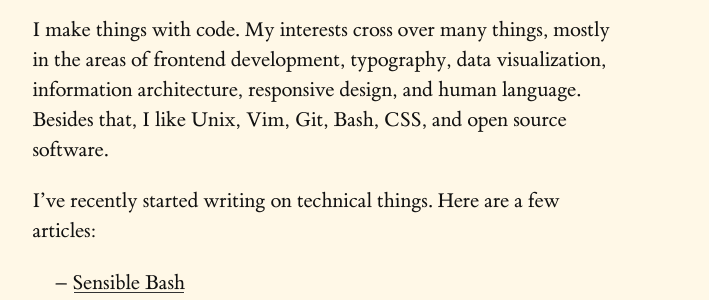
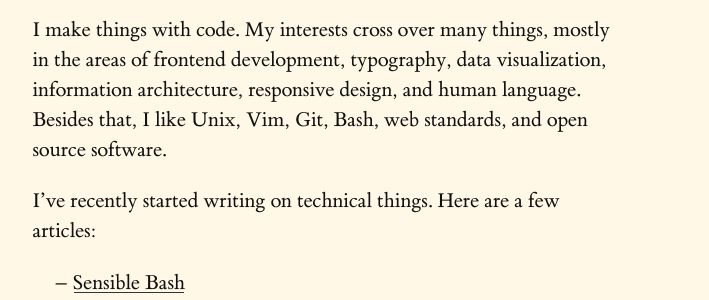
Before and after one commit to mrzool/mrzool.github.io, a Jekyll site: the page built from index.md, in a window 1280 px wide. Shown: the part 257-557 px from the top of the page, without its empty margins (285-994 px from the left). Built offline with Jekyll 4.4.1, drawn with Linux system fonts in a browser that asks for light colours.

Commit message:
CSS -> web standards

```diff
--- a/index.md
+++ b/index.md
@@ -8,7 +8,7 @@ exclude: true
 
 You've reached the website of Mattia Tezzele, web developer with background in sociology and economics.
 
-I make things with code. My interests cross over many things, mostly in the areas of frontend development, typography, data visualization, information architecture, responsive design, and human language. Besides that, I like Unix, Vim, Git, Bash, CSS, and open source software.
+I make things with code. My interests cross over many things, mostly in the areas of frontend development, typography, data visualization, information architecture, responsive design, and human language. Besides that, I like Unix, Vim, Git, Bash, web standards, and open source software.
 
 I've recently started writing on technical things. Here are a few articles:
 
```
